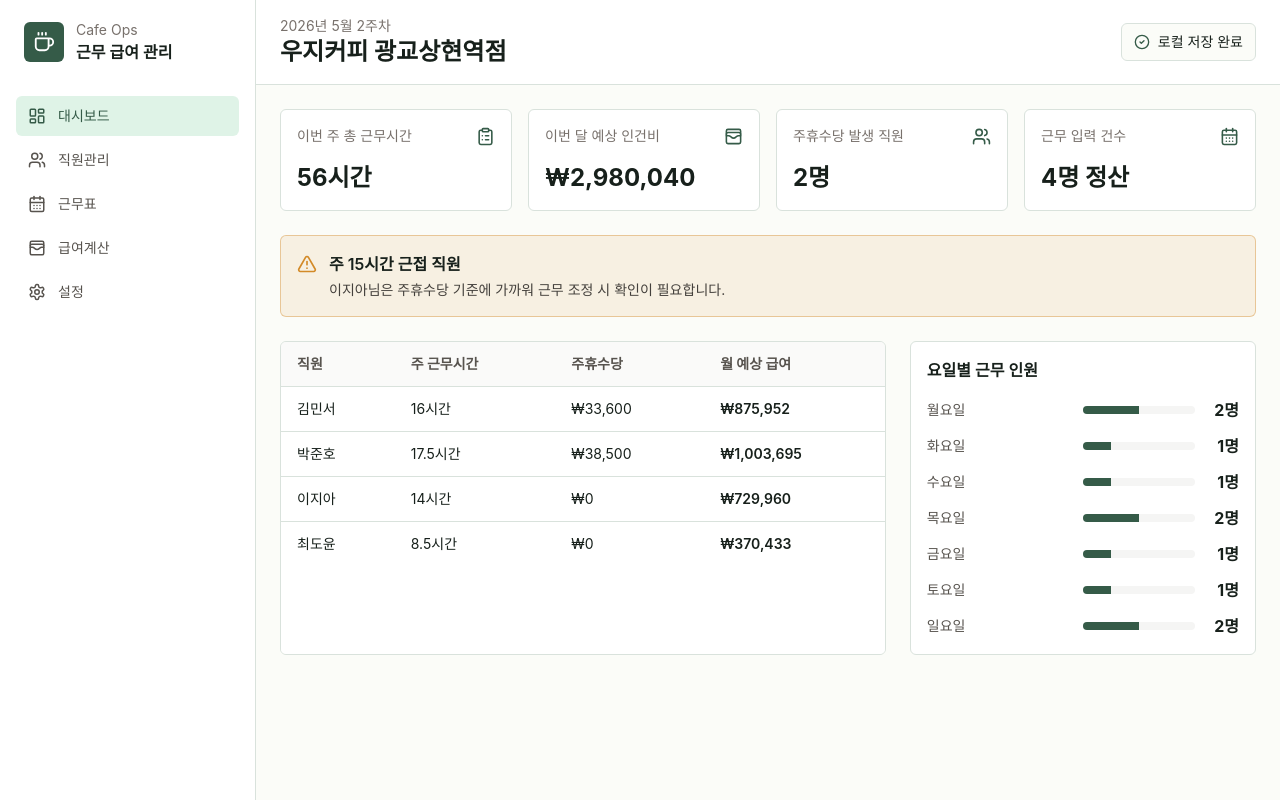
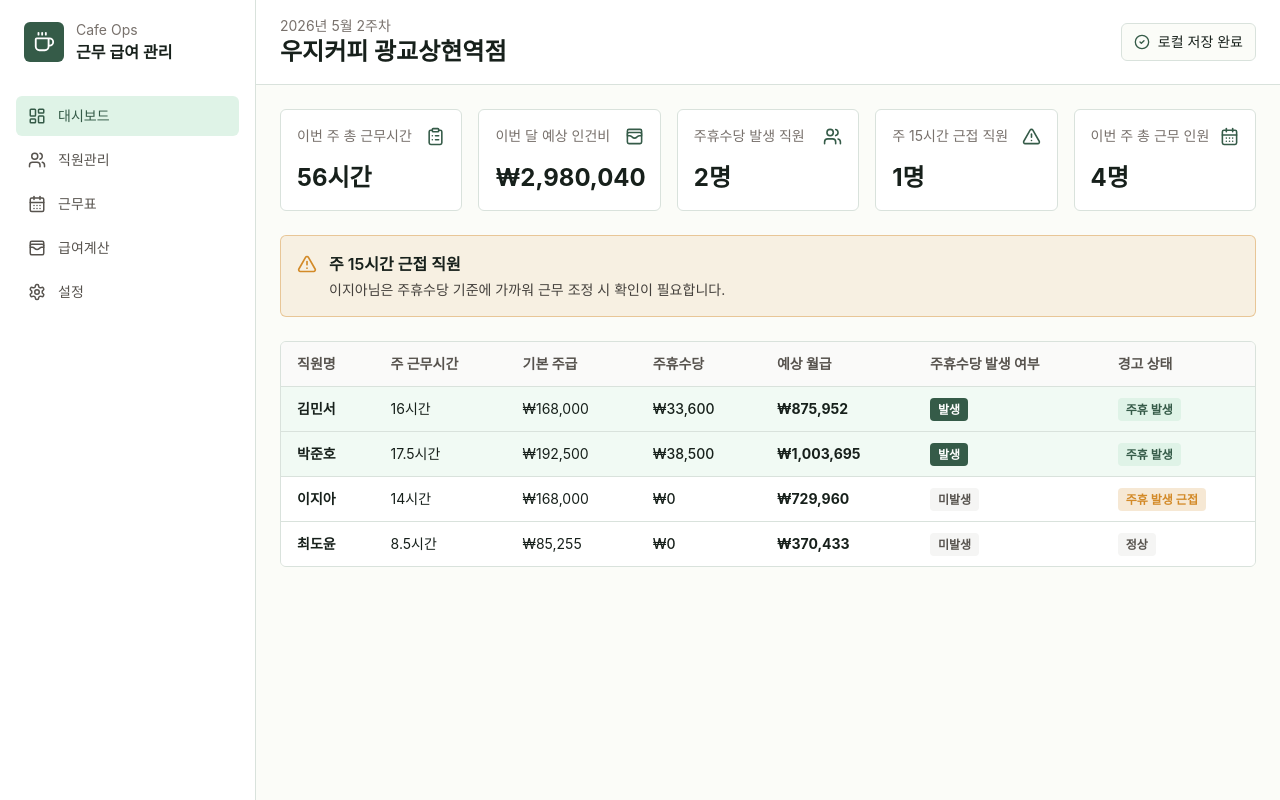
Before and after one commit to heekeunlee/cafe_manager, a React (Vite) app: page / in a window 1280 px wide. Built offline with nearby package versions, Linux system fonts and the light colour scheme.

Commit message:
Improve owner dashboard payroll summary

```diff
--- a/src/App.tsx
+++ b/src/App.tsx
@@ -25,7 +25,6 @@ import {
   formatCurrency,
   formatHours,
   parseTimeToMinutes,
-  summarizeDailyHeadcount,
   weekdays,
 } from "./utils/payroll";
 
@@ -66,7 +65,7 @@ function App() {
   const monthlyLaborCost = payroll.reduce((total, item) => total + item.estimatedMonthlyPay, 0);
   const weeklyHolidayCount = payroll.filter((item) => item.qualifiesForWeeklyHolidayPay).length;
   const nearThreshold = payroll.filter((item) => item.isNearFifteenHours);
-  const dailyHeadcount = summarizeDailyHeadcount(shifts);
+  const weeklyWorkingEmployeeCount = payroll.filter((item) => item.weeklyHours > 0).length;
   const saved = employeesSaved && shiftsSaved;
 
   const updateEmployee = (id: string, patch: Partial<Employee>) => {
@@ -166,8 +165,8 @@ function App() {
                 totalWeeklyHours={totalWeeklyHours}
                 monthlyLaborCost={monthlyLaborCost}
                 weeklyHolidayCount={weeklyHolidayCount}
-                dailyHeadcount={dailyHeadcount}
                 nearThreshold={nearThreshold}
+                weeklyWorkingEmployeeCount={weeklyWorkingEmployeeCount}
               />
             )}
             {activeView === "employees" && (
@@ -210,24 +209,25 @@ function Dashboard({
   totalWeeklyHours,
   monthlyLaborCost,
   weeklyHolidayCount,
-  dailyHeadcount,
   nearThreshold,
+  weeklyWorkingEmployeeCount,
 }: {
   payroll: ReturnType<typeof calculatePayroll>;
   employees: Employee[];
   totalWeeklyHours: number;
   monthlyLaborCost: number;
   weeklyHolidayCount: number;
-  dailyHeadcount: Record<Weekday, number>;
   nearThreshold: ReturnType<typeof calculatePayroll>;
+  weeklyWorkingEmployeeCount: number;
 }) {
   return (
     <>
-      <div className="grid gap-4 md:grid-cols-2 xl:grid-cols-4">
+      <div className="grid gap-4 md:grid-cols-2 xl:grid-cols-5">
         <MetricCard title="이번 주 총 근무시간" value={formatHours(totalWeeklyHours)} icon={ClipboardList} />
         <MetricCard title="이번 달 예상 인건비" value={formatCurrency(monthlyLaborCost)} icon={WalletCards} />
         <MetricCard title="주휴수당 발생 직원" value={`${weeklyHolidayCount}명`} icon={Users} />
-        <MetricCard title="근무 입력 건수" value={`${payroll.length}명 정산`} icon={CalendarDays} />
+        <MetricCard title="주 15시간 근접 직원" value={`${nearThreshold.length}명`} icon={AlertTriangle} />
+        <MetricCard title="이번 주 총 근무 인원" value={`${weeklyWorkingEmployeeCount}명`} icon={CalendarDays} />
       </div>
 
       {nearThreshold.length > 0 && (
@@ -248,28 +248,7 @@ function Dashboard({
         </div>
       )}
 
-      <div className="grid gap-6 xl:grid-cols-[1.4fr_0.8fr]">
-        <PayrollTable payroll={payroll} employees={employees} />
-        <div className="rounded-md border border-line bg-white p-4">
-          <h3 className="mb-4 font-semibold">요일별 근무 인원</h3>
-          <div className="space-y-3">
-            {weekdays.map((day) => (
-              <div key={day.key} className="flex items-center justify-between">
-                <span className="text-sm text-stone-600">{day.label}</span>
-                <div className="flex items-center gap-3">
-                  <div className="h-2 w-28 overflow-hidden rounded bg-stone-100">
-                    <div
-                      className="h-full bg-moss"
-                      style={{ width: `${Math.min(dailyHeadcount[day.key] * 25, 100)}%` }}
-                    />
-                  </div>
-                  <strong className="w-8 text-right">{dailyHeadcount[day.key]}명</strong>
-                </div>
-              </div>
-            ))}
-          </div>
-        </div>
-      </div>
+      <DashboardPayrollTable payroll={payroll} employees={employees} />
     </>
   );
 }
@@ -284,6 +263,80 @@ function MetricCard({ title, value, icon: Icon }: { title: string; value: string
       <p className="text-2xl font-bold tracking-normal">{value}</p>
     </div>
   );
+}
+
+function DashboardPayrollTable({
+  payroll,
+  employees,
+}: {
+  payroll: ReturnType<typeof calculatePayroll>;
+  employees: Employee[];
+}) {
+  return (
+    <div className="overflow-x-auto rounded-md border border-line bg-white">
+      <table className="min-w-[980px] w-full text-left text-sm">
+        <thead className="bg-stone-50 text-stone-600">
+          <tr>
+            <th className="px-4 py-3">직원명</th>
+            <th className="px-4 py-3">주 근무시간</th>
+            <th className="px-4 py-3">기본 주급</th>
+            <th className="px-4 py-3">주휴수당</th>
+            <th className="px-4 py-3">예상 월급</th>
+            <th className="px-4 py-3">주휴수당 발생 여부</th>
+            <th className="px-4 py-3">경고 상태</th>
+          </tr>
+        </thead>
+        <tbody>
+          {payroll.map((item) => {
+            const employee = employees.find((target) => target.id === item.employeeId);
+            const warning = getDashboardWarning(item.weeklyHours);
+
+            return (
+              <tr
+                key={item.employeeId}
+                className={`border-t border-line ${
+                  item.qualifiesForWeeklyHolidayPay ? "bg-mint/45" : warning.tone === "empty" ? "bg-stone-50" : ""
+                }`}
+              >
+                <td className="px-4 py-3 font-semibold">{employee?.name}</td>
+                <td className="px-4 py-3">{formatHours(item.weeklyHours)}</td>
+                <td className="px-4 py-3">{formatCurrency(item.baseWeeklyPay)}</td>
+                <td className="px-4 py-3 font-medium">{formatCurrency(item.weeklyHolidayPay)}</td>
+                <td className="px-4 py-3 font-bold">{formatCurrency(item.estimatedMonthlyPay)}</td>
+                <td className="px-4 py-3">
+                  <span
+                    className={`rounded px-2 py-1 text-xs font-bold ${
+                      item.qualifiesForWeeklyHolidayPay ? "bg-moss text-white" : "bg-stone-100 text-stone-600"
+                    }`}
+                  >
+                    {item.qualifiesForWeeklyHolidayPay ? "발생" : "미발생"}
+                  </span>
+                </td>
+                <td className="px-4 py-3">
+                  <span className={`rounded px-2 py-1 text-xs font-semibold ${warning.className}`}>
+                    {warning.label}
+                  </span>
+                </td>
+              </tr>
+            );
+          })}
+        </tbody>
+      </table>
+    </div>
+  );
+}
+
+function getDashboardWarning(weeklyHours: number): { label: string; tone: "empty" | "near" | "holiday" | "normal"; className: string } {
+  if (weeklyHours === 0) {
+    return { label: "이번 주 근무 없음", tone: "empty", className: "bg-stone-200 text-stone-700" };
+  }
+  if (weeklyHours >= 12 && weeklyHours < 15) {
+    return { label: "주휴 발생 근접", tone: "near", className: "bg-amber/20 text-amber" };
+  }
+  if (weeklyHours >= 15) {
+    return { label: "주휴 발생", tone: "holiday", className: "bg-mint text-moss" };
+  }
+  return { label: "정상", tone: "normal", className: "bg-stone-100 text-stone-600" };
 }
 
 function EmployeesView({
```
